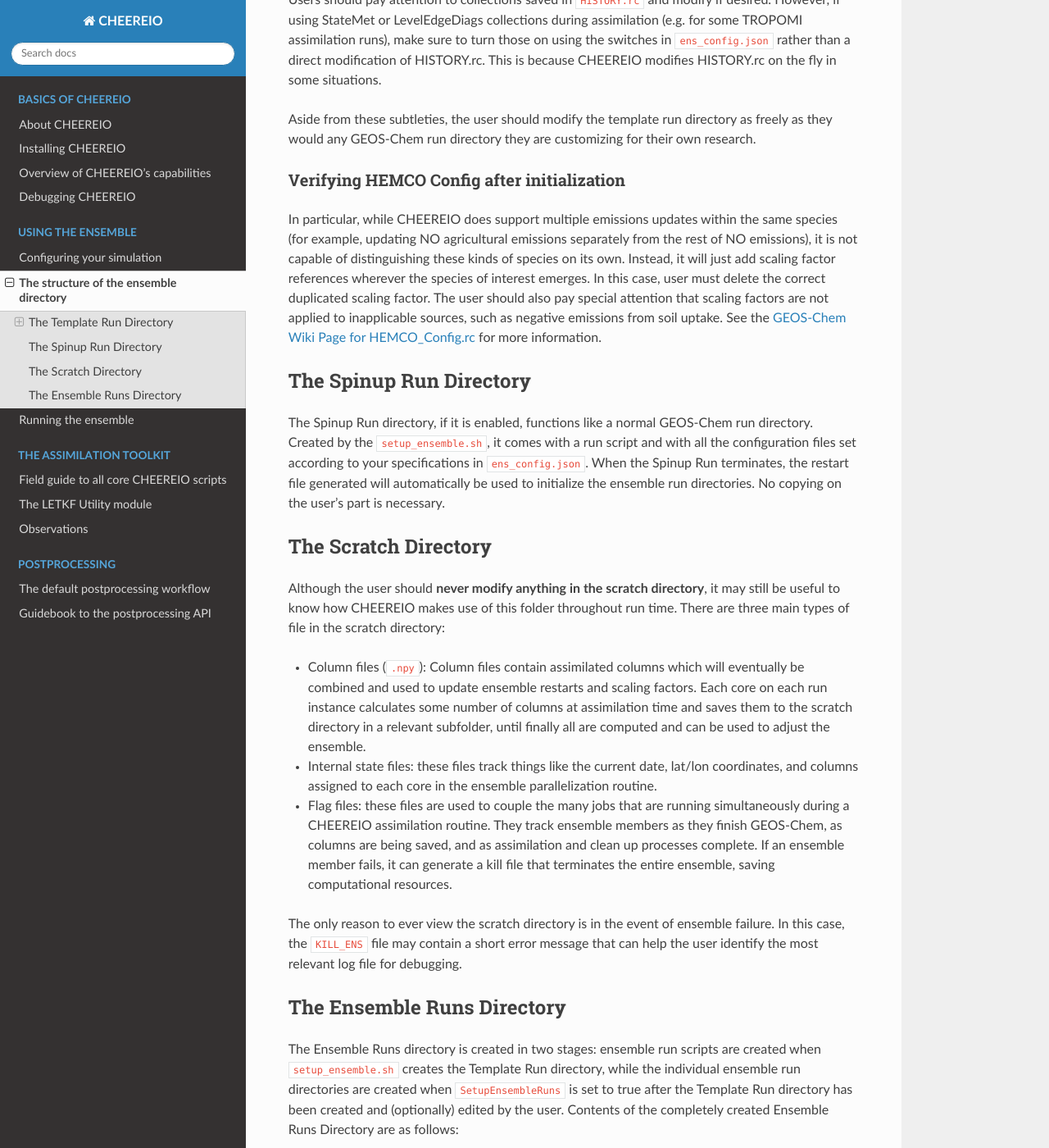
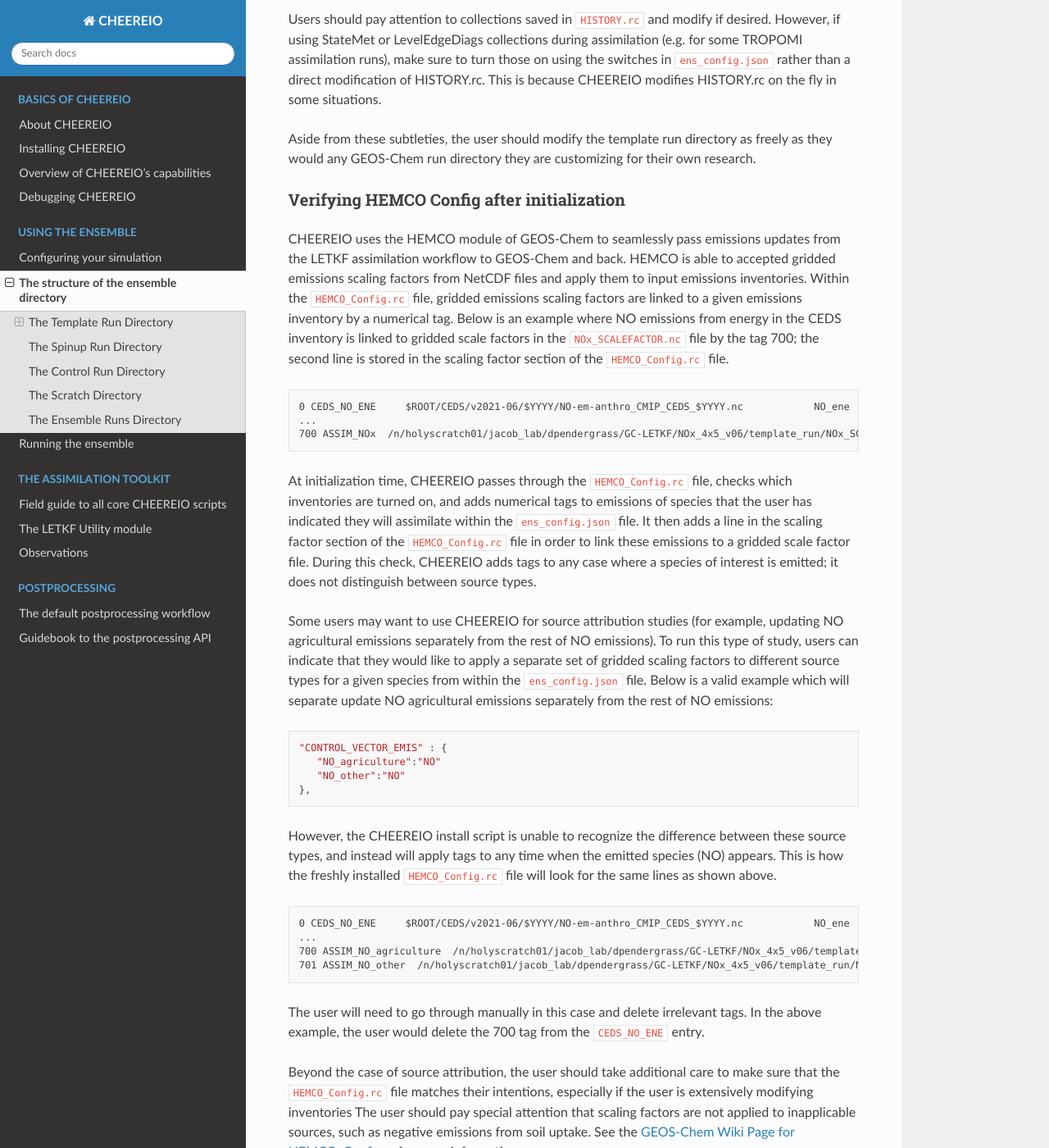
Before and after one commit to drewpendergrass/CHEEREIO, a Sphinx documentation site: the page built from docs/Guide-to-the-ensemble-directory.rst, in a window 1280 px wide and 1400 px high, scrolled down 787 px. Shown: the whole window at 82% size. Built offline with Sphinx 7.4.7 and the Read the Docs theme 2.0.0, drawn with Linux system fonts in a browser that asks for light colours; some of the changed text lies outside the part shown.

Commit message:
update HEMCO section

```diff
--- a/docs/Guide-to-the-ensemble-directory.rst
+++ b/docs/Guide-to-the-ensemble-directory.rst
@@ -8,11 +8,11 @@
 The Template Run Directory
 -------------
 
-The CHEEREIO Template Run directory is essentially a standard GEOS-Chem run directory, generated by a routine within the ``setup_ensemble.sh`` script that is very much like the code that generates the standard GEOS-Chem run directory, though there are a few minor differences. This directory will then be copied by  ``setup_ensemble.sh`` to form the Spinup Run directory and the individual ensemble members within the Ensemble Runs directory. Users should make sure that the Template Run directory meets all their requirements before any further copying takes place.
+The CHEEREIO Template Run directory is essentially a standard GEOS-Chem run directory, generated by a routine within the ``setup_ensemble.sh`` script that is very much like the code that generates the standard GEOS-Chem run directory, though there are a few minor differences. This directory will then be copied by  ``setup_ensemble.sh`` to form the Spinup Run directory, the Control Run directory, and the individual ensemble members within the Ensemble Runs directory. Users should make sure that the Template Run directory meets all their requirements before any further copying takes place.
 
-Differences between the template run directory and a standard run directory are as follows. ``input.geos`` has empty tags for the start and end times, as this will allow CHEEREIO to resubmit GEOS-Chem runs for different time periods. ``HEMCO_Config.rc`` is represented by two template files. ``HEMCO_Config_SPINUP_NATURE_TEMPLATE.rc`` is for spinup and "nature" simulations, neither of which include randomized scaling factors (i.e. it is a normal HEMCO_Config.rc file generated by the usual run directory creation script). ``HEMCO_Config.rc`` is for ensemble members, all of whom will have perturbed emissions. References to gridded scaling factors are added at key lines in this config file. Finally, the template run directory has no batch script associated with it, as it cannot be run.
+Differences between the Template Run directory and a standard GEOS-Chem run directory are as follows. ``input.geos`` has empty tags for the start and end times, as this will allow CHEEREIO to resubmit GEOS-Chem runs for different time periods. ``HEMCO_Config.rc`` is represented by two template files. ``HEMCO_Config_SPINUP_NATURE_TEMPLATE.rc`` is for spinup and "nature" simulations, neither of which include randomized scaling factors (i.e. it is a normal HEMCO_Config.rc file generated by the usual run directory creation script). ``HEMCO_Config.rc`` is for ensemble members, all of whom will have perturbed emissions. References to gridded scaling factors are added at key lines in this config file. Finally, the template run directory has no batch script associated with it, as it cannot be run.
 
-Although ``HEMCO_Config.rc`` is generated by the ``setup_ensemble.sh`` utility, it may not be automatically ready to use if you are distinguishing your updates of different emissions sources of one species (for example, updating NO agricultural emissions separately from the rest of NO emissions). CHEEREIO is not capable of distinguishing these emissions on its own. Instead, it will just add scaling factor references wherever the species of interest emerges. The user must delete the correct duplicated scaling factor references manually.
+Although ``HEMCO_Config.rc`` is generated by the ``setup_ensemble.sh`` utility, it may not be automatically ready to use if you are distinguishing updates of different emissions sources of one species for a source attribution study (for example, updating NO agricultural emissions separately from the rest of NO emissions). For more information on how to handle this issue, see the :ref:`HEMCO verification` entry.
 
 Users should pay attention to collections saved in ``HISTORY.rc`` and modify if desired. However, if using StateMet or LevelEdgeDiags collections during assimilation (e.g. for some TROPOMI assimilation runs), make sure to turn those on using the switches in ``ens_config.json`` rather than a direct modification of HISTORY.rc. This is because CHEEREIO modifies HISTORY.rc on the fly in some situations.
 
@@ -23,7 +23,34 @@
 Verifying HEMCO Config after initialization
 ~~~~~~~~~~~~~~
 
-In particular, while CHEEREIO does support multiple emissions updates within the same species (for example, updating NO agricultural emissions separately from the rest of NO emissions), it is not capable of distinguishing these kinds of species on its own. Instead, it will just add scaling factor references wherever the species of interest emerges. In this case, user must delete the correct duplicated scaling factor. The user should also pay special attention that scaling factors are not applied to inapplicable sources, such as negative emissions from soil uptake. See the  `GEOS-Chem Wiki Page for HEMCO_Config.rc <http://wiki.seas.harvard.edu/geos-chem/index.php/The_HEMCO_Config.rc_file>`__ for more information.
+CHEEREIO uses the HEMCO module of GEOS-Chem to seamlessly pass emissions updates from the LETKF assimilation workflow to GEOS-Chem and back. HEMCO is able to accepted gridded emissions scaling factors from NetCDF files and apply them to input emissions inventories. Within the ``HEMCO_Config.rc`` file, gridded emissions scaling factors are linked to a given emissions inventory by a numerical tag. Below is an example where NO emissions from energy in the CEDS inventory is linked to gridded scale factors in the ``NOx_SCALEFACTOR.nc`` file by the tag 700; the second line is stored in the scaling factor section of the ``HEMCO_Config.rc`` file.
+::
+
+   0 CEDS_NO_ENE     $ROOT/CEDS/v2021-06/$YYYY/NO-em-anthro_CMIP_CEDS_$YYYY.nc            NO_ene            1750-2019/1-12/1/0 C xy kg/m2/s NO    25/700        1 5
+   ...
+   700 ASSIM_NOx  /n/holyscratch01/jacob_lab/dpendergrass/GC-LETKF/NOx_4x5_v06/template_run/NOx_SCALEFACTOR.nc Scalar 2016-2016/1-12/1-31/0-23 RF xy 1  1
+
+At initialization time, CHEEREIO passes through the ``HEMCO_Config.rc`` file, checks which inventories are turned on, and adds numerical tags to emissions of species that the user has indicated they will assimilate within the ``ens_config.json`` file. It then adds a line in the scaling factor section of the ``HEMCO_Config.rc`` file in order to link these emissions to a gridded scale factor file. During this check, CHEEREIO adds tags to any case where a species of interest is emitted; it does not distinguish between source types.
+
+Some users may want to use CHEEREIO for source attribution studies (for example, updating NO agricultural emissions separately from the rest of NO emissions). To run this type of study, users can indicate that they would like to apply a separate set of gridded scaling factors to different source types for a given species from within the ``ens_config.json`` file. Below is a valid example which will separate update NO agricultural emissions separately from the rest of NO emissions:
+::
+
+   "CONTROL_VECTOR_EMIS" : {
+      "NO_agriculture":"NO"
+      "NO_other":"NO"
+   },
+
+However, the CHEEREIO install script is unable to recognize the difference between these source types, and instead will apply tags to any time when the emitted species (NO) appears. This is how the freshly installed ``HEMCO_Config.rc`` file will look for the same lines as shown above.
+::
+
+   0 CEDS_NO_ENE     $ROOT/CEDS/v2021-06/$YYYY/NO-em-anthro_CMIP_CEDS_$YYYY.nc            NO_ene            1750-2019/1-12/1/0 C xy kg/m2/s NO    25/700/701        1 5
+   ...
+   700 ASSIM_NO_agriculture  /n/holyscratch01/jacob_lab/dpendergrass/GC-LETKF/NOx_4x5_v06/template_run/NO_agriculture_SCALEFACTOR.nc Scalar 2016-2016/1-12/1-31/0-23 RF xy 1  1
+   701 ASSIM_NO_other  /n/holyscratch01/jacob_lab/dpendergrass/GC-LETKF/NOx_4x5_v06/template_run/NO_other_SCALEFACTOR.nc Scalar 2016-2016/1-12/1-31/0-23 RF xy 1  1
+
+The user will need to go through manually in this case and delete irrelevant tags. In the above example, the user would delete the 700 tag from the ``CEDS_NO_ENE`` entry.
+
+Beyond the case of source attribution, the user should take additional care to make sure that the ``HEMCO_Config.rc`` file matches their intentions, especially if the user is extensively modifying inventories The user should pay special attention that scaling factors are not applied to inapplicable sources, such as negative emissions from soil uptake. See the  `GEOS-Chem Wiki Page for HEMCO_Config.rc <http://wiki.seas.harvard.edu/geos-chem/index.php/The_HEMCO_Config.rc_file>`__ for more information.
 
 
 The Spinup Run Directory
@@ -31,6 +58,10 @@
 
 The Spinup Run directory, if it is enabled, functions like a normal GEOS-Chem run directory. Created by the ``setup_ensemble.sh``, it comes with a run script and with all the configuration files set according to your specifications in ``ens_config.json``. When the Spinup Run terminates, the restart file generated will automatically be used to initialize the ensemble run directories. No copying on the user's part is necessary.
 
+The Control Run Directory
+-------------
+
+UPDATE ME
 
 The Scratch Directory
 -------------
```
